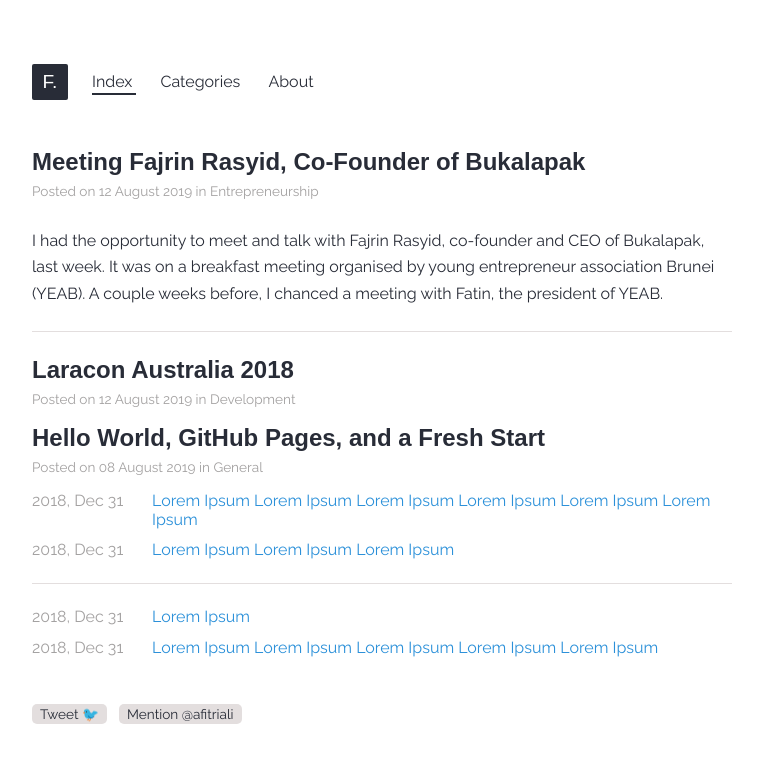
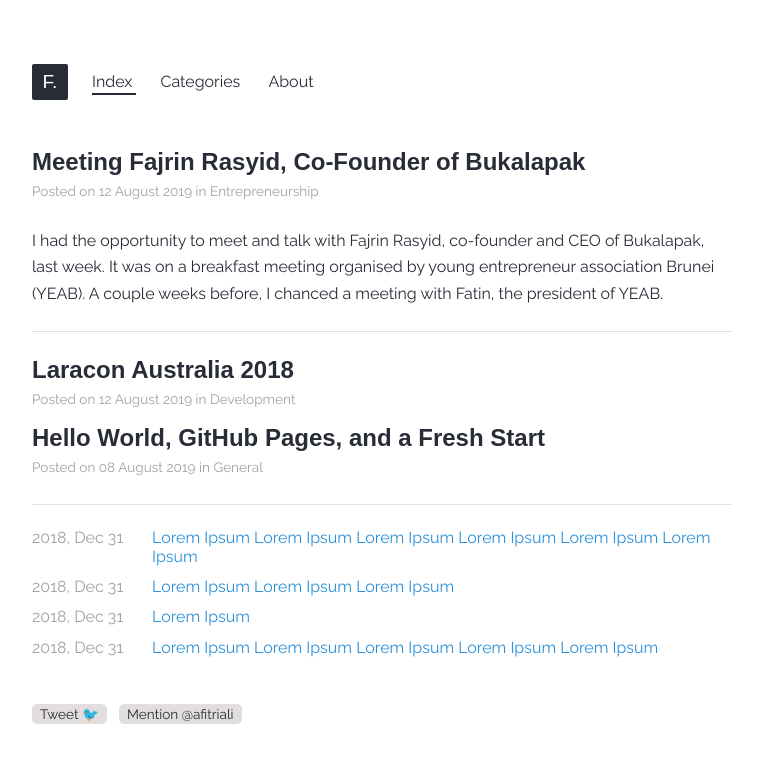
Before and after one commit to xfltrt/xfltrt.github.io, a Jekyll site: the page built from index.html, in a window 1280 px wide. Shown: the top 763 px of the page, without its empty margins (258-1021 px from the left). Built offline with Jekyll 4.4.1, drawn with Linux system fonts in a browser that asks for light colours; some web fonts are replaced; comment, search, counter and statistics services are not loaded.

Commit message:
Update main.scss

```diff
--- a/_sass/main.scss
+++ b/_sass/main.scss
@@ -161,14 +161,14 @@
 }
 
 .post:first-child,
-.post:nth-child(5),
+.post:nth-child(3),
 .category:first-child {
   border-bottom: 1px solid var(--colour-light);
   padding-bottom: 24px;
 }
 
 .post:nth-child(2),
-.post:nth-child(6),
+.post:nth-child(4),
 .category {
   margin-top: 24px;
 }
```
Lines whose indentation alone changed are shown as unchanged.
